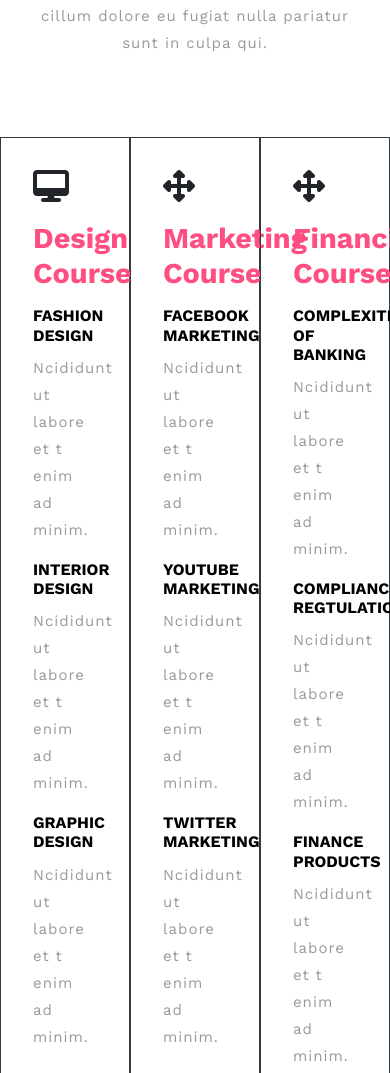
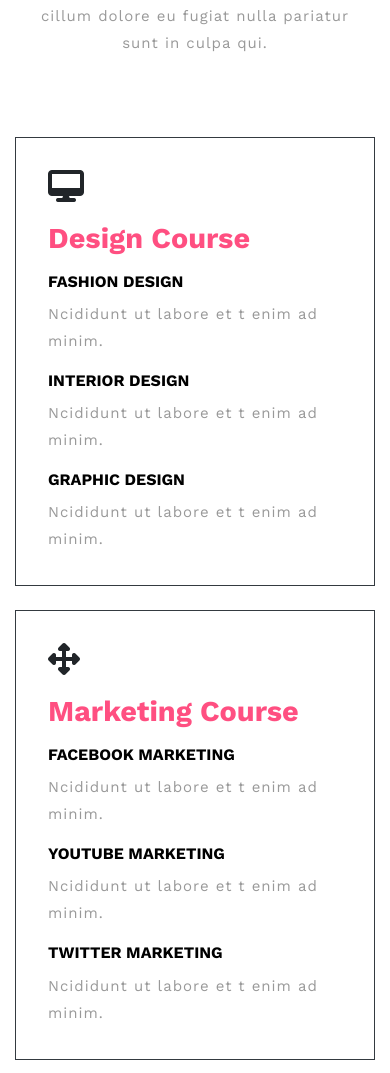
Before and after one commit to NamTienTran/InstructionCyber, a plain HTML site: page index.html in a window 390 px wide. Shown: the part 840-1913 px from the top of the page. Drawn offline with nearby package versions, Linux system fonts and the light colour scheme.

Commit message:
responsive welcome

```diff
--- a/index.html
+++ b/index.html
@@ -150,8 +150,8 @@
                 qui oficia deserunt mollit anim id ét laboth. Dúi aute iure dolor in reprehenderit in voluptate velit
                 ese cillum dolore eu fugiat nulla pariatur sunt in culpa qui.</p>
             <div class="welcome__courses container">
-                <div class="row">
-                    <div class="welcome__col col-4 border border-dark">
+                <div class="row mx-0">
+                    <div class="welcome__col border border-dark mb-4 mb-md-0 col-12 col-md-4">
                         <div class="welcome__item">
                             <i class="fa fa-desktop"></i>
                             <h3>Design Course</h3>
@@ -163,7 +163,7 @@
                             <p>Ncididunt ut labore et t enim ad minim.</p>
                         </div>
                     </div>
-                    <div class="welcome__col col-4 border border-dark">
+                    <div class="welcome__col border border-dark mb-4 mb-md-0 col-12 col-md-4">
                         <div class="welcome__item">
                             <i class="fa fa-arrows-alt"></i>
                             <h3>Marketing Course</h3>
@@ -175,7 +175,7 @@
                             <p>Ncididunt ut labore et t enim ad minim.</p>
                         </div>
                     </div>
-                    <div class="welcome__col col-4 border border-dark">
+                    <div class="welcome__col border border-dark col-12 col-md-4">
                         <div class="welcome__item">
                             <i class="fa fa-arrows-alt"></i>
                             <h3>Financial Course</h3>
```
